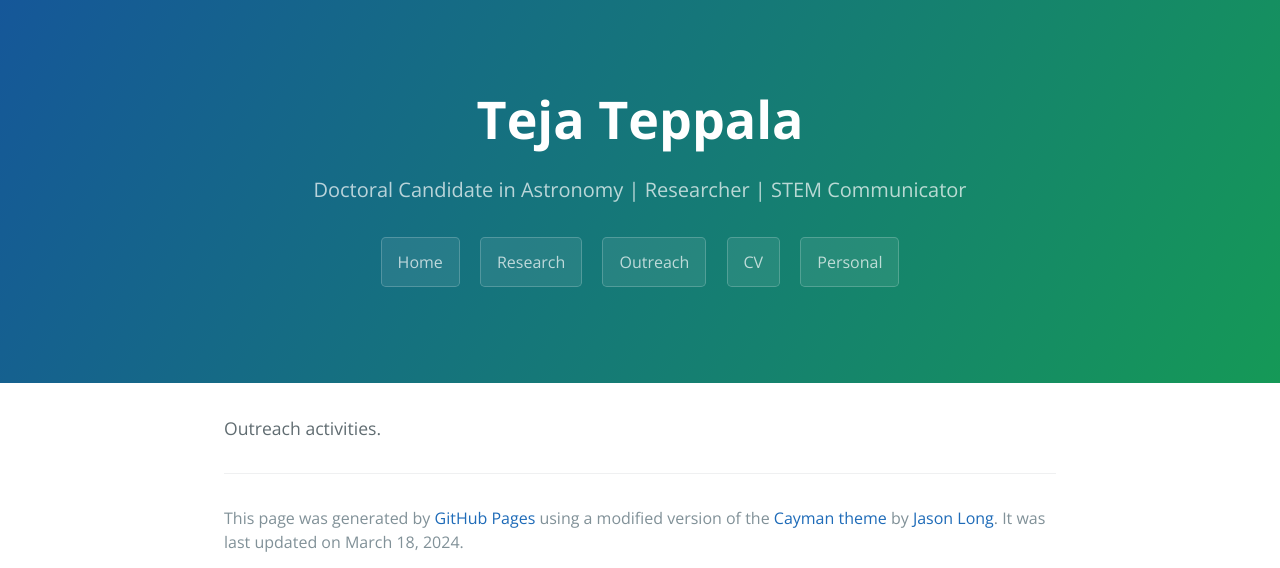
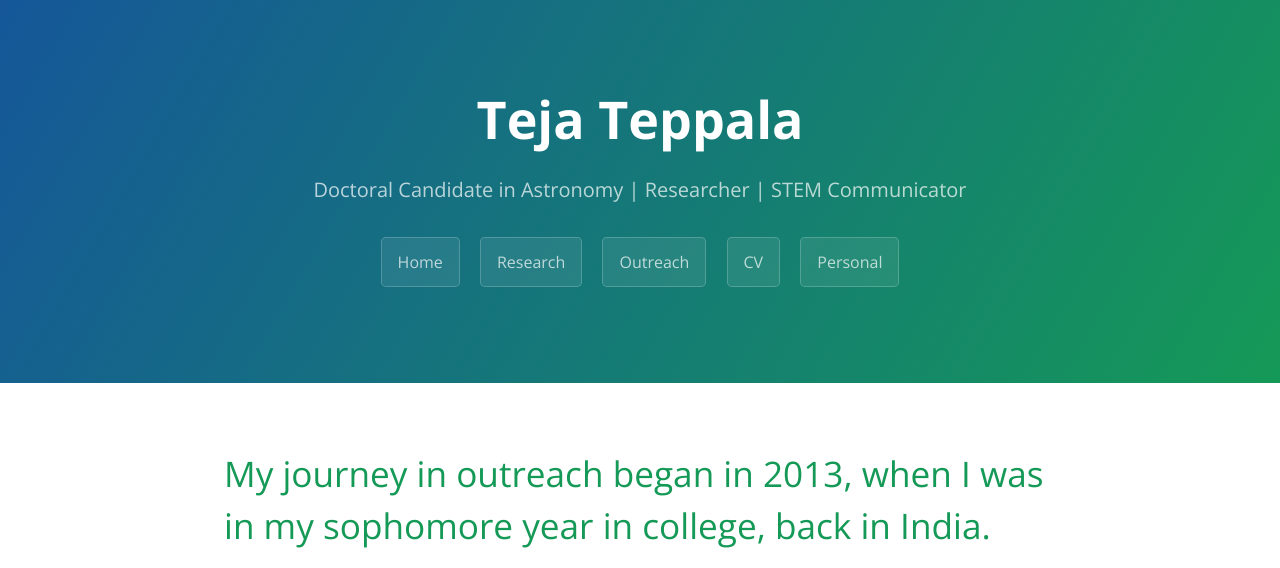
Before and after one commit to tejateppala/tejateppala.github.io, a Jekyll site: the page built from outreach.html, in a window 1280 px wide. Shown: the top 568 px of the page. Built offline with Jekyll 4.4.1, drawn with Linux system fonts in a browser that asks for light colours; grey boxes are pictures that could not be loaded.

Commit message:
Updated website files

```diff
--- a/outreach.html
+++ b/outreach.html
@@ -4,5 +4,13 @@
 ---
 
 <div id="home">
-  Outreach activities.
+	<h1>
+
+  	<h1>
+  	My journey in outreach began in 2013, when I was in my sophomore year in college, back in India.
+
 </div>
+
+<div style="text-align: center;">
+    <img src="/media/IMG_4877.JPG" alt="Profile picture" width="600" height="600">
+</div>
--- a/research.html
+++ b/research.html
@@ -13,9 +13,9 @@
 		  	<li> Do the state-of-the-art models and simulations match the observations?
 		  </ol>
 	</h1>
-	<h2>
-	In current understanding of the universe, there is a fundamental problem of structure formation: the cusp/core problem. There is a discrepancy between our observations of dwarf galaxies and the dark matter haloes predicted by the &lambda;CDM model.
-	</h2>
+
+	In current understanding of the universe, there is a fundamental problem of structure formation: the cusp/core problem. There is a discrepancy between our observations of dwarf galaxies and the dark matter haloes predicted by the &lambda;CDM model. Pure dark matter simulations predict a central cusp, where the central density of the dark matter halo varies as &rho; &tilde; r<sup>-1</sup>. This is inconsistent with the observations of the rotation velocity of neutral hydrogen as a function of radius, which indicate a flatter central density distribution (core) in low-mass galaxies. Some solutions have been proposed, including warm dark matter which challenge our current cosmological framework.
+
 
 
 
```
Also changed, not shown: media/JSC.jpg (added), 5 other files.
